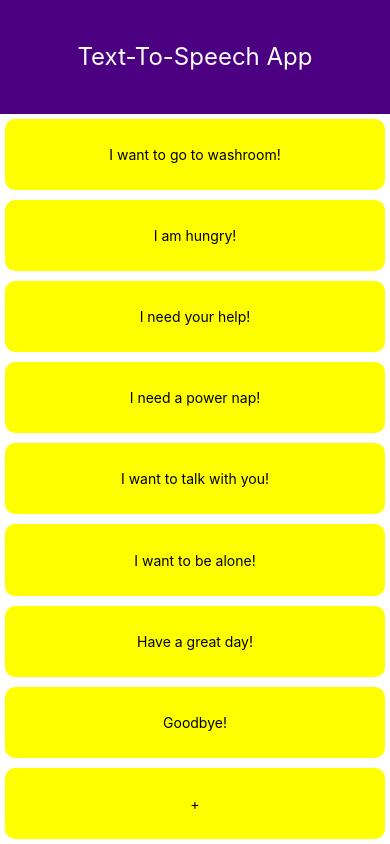
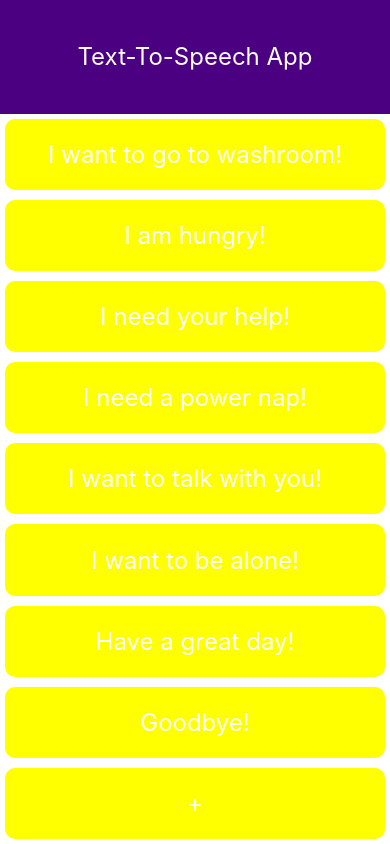
Before and after one commit to sashwot/newApp, a React Native app: screen / in a window 390 px wide. Built offline with nearby package versions, Linux system fonts and the light colour scheme.

Commit message:
Changed Button Text size.

```diff
--- a/App.js
+++ b/App.js
@@ -19,60 +19,59 @@ export default function App() {
 
     <TouchableWithoutFeedback onPress={()=>Speech.speak(commands[0])} >
       <View style={styles.button}>
-       <Text>{commands[0]}</Text>
+       <Text style={styles.bottonText}>{commands[0]}</Text>
       </View>
     </TouchableWithoutFeedback>
 
 
     <TouchableWithoutFeedback onPress={()=>Speech.speak(commands[1])} >
       <View style={styles.button}>
-       <Text>{commands[1]}</Text>
+       <Text style={styles.bottonText}>{commands[1]}</Text>
       </View>
     </TouchableWithoutFeedback>
 
 
     <TouchableWithoutFeedback onPress={()=>Speech.speak(commands[2])} >
       <View style={styles.button}>
-       <Text>{commands[2]}</Text>
+       <Text style={styles.bottonText}>{commands[2]}</Text>
       </View>
     </TouchableWithoutFeedback>
 
     <TouchableWithoutFeedback onPress={()=>Speech.speak(commands[3])} >
       <View style={styles.button}>
-       <Text>{commands[3]}</Text>
+       <Text style={styles.bottonText}>{commands[3]}</Text>
       </View>
     </TouchableWithoutFeedback>
 
     <TouchableWithoutFeedback onPress={()=>Speech.speak(commands[4])} >
       <View style={styles.button}>
-       <Text>{commands[4]}</Text>
+       <Text style={styles.bottonText}>{commands[4]}</Text>
       </View>
     </TouchableWithoutFeedback>
 
     <TouchableWithoutFeedback onPress={()=>Speech.speak(commands[5])} >
       <View style={styles.button}>
-       <Text>{commands[5]}</Text>
+       <Text style={styles.bottonText}>{commands[5]}</Text>
       </View>
     </TouchableWithoutFeedback>
 
     <TouchableWithoutFeedback onPress={()=>Speech.speak(commands[6])} >
       <View style={styles.button}>
-       <Text>{commands[6]}</Text>
+       <Text style={styles.bottonText}>{commands[6]}</Text>
       </View>
     </TouchableWithoutFeedback>
 
     <TouchableWithoutFeedback onPress={()=>Speech.speak(commands[7])} >
       <View style={styles.button}>
-       <Text>{commands[7]}</Text>
+       <Text style={styles.bottonText}>{commands[7]}</Text>
       </View>
     </TouchableWithoutFeedback>
 
     <TouchableWithoutFeedback onPress={()=>Speech.speak('new command')} >
       <View style={styles.button}>
-       <Text>+</Text>
+       <Text style={styles.bottonText}>+</Text>
       </View>
     </TouchableWithoutFeedback>
-
 
 
     <StatusBar style="auto" />
@@ -111,5 +110,10 @@ const styles = StyleSheet.create({
     alignItems:'center',
     margin: 5,
     flex: .5
+  },
+
+  bottonText: {
+    color: '#ffffff',
+    fontSize: 24.0
   }
 });
```
